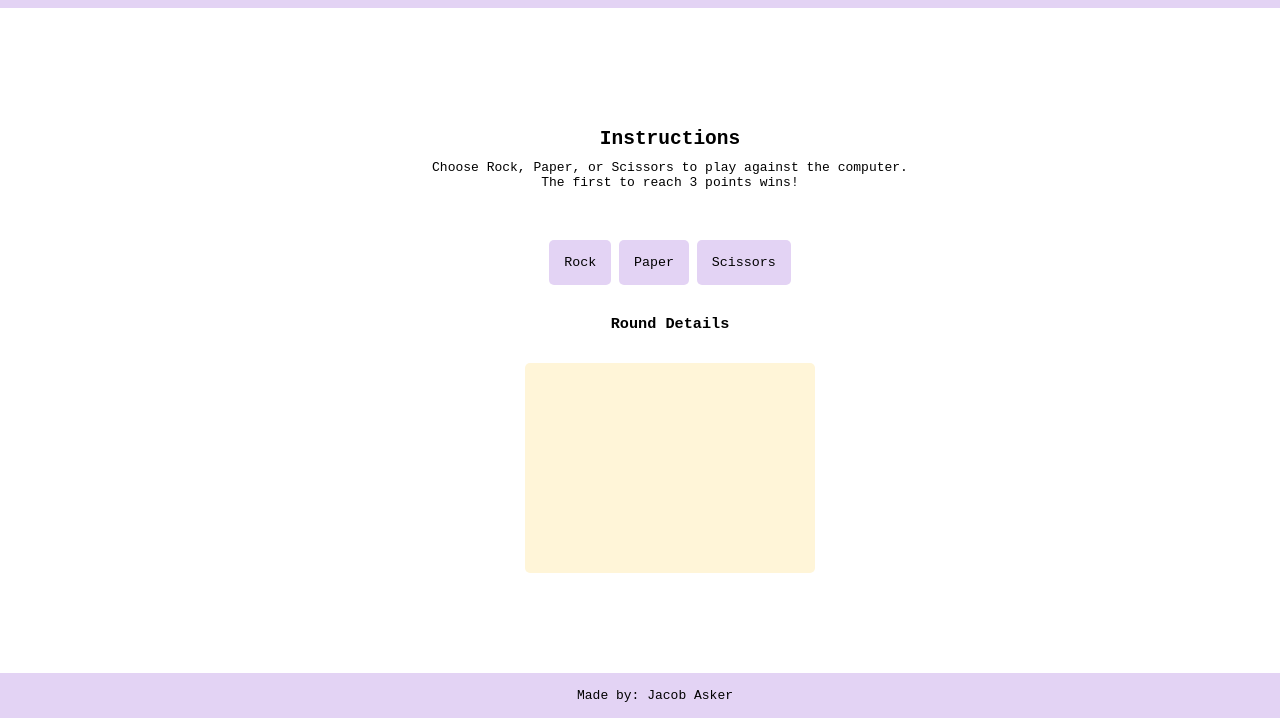
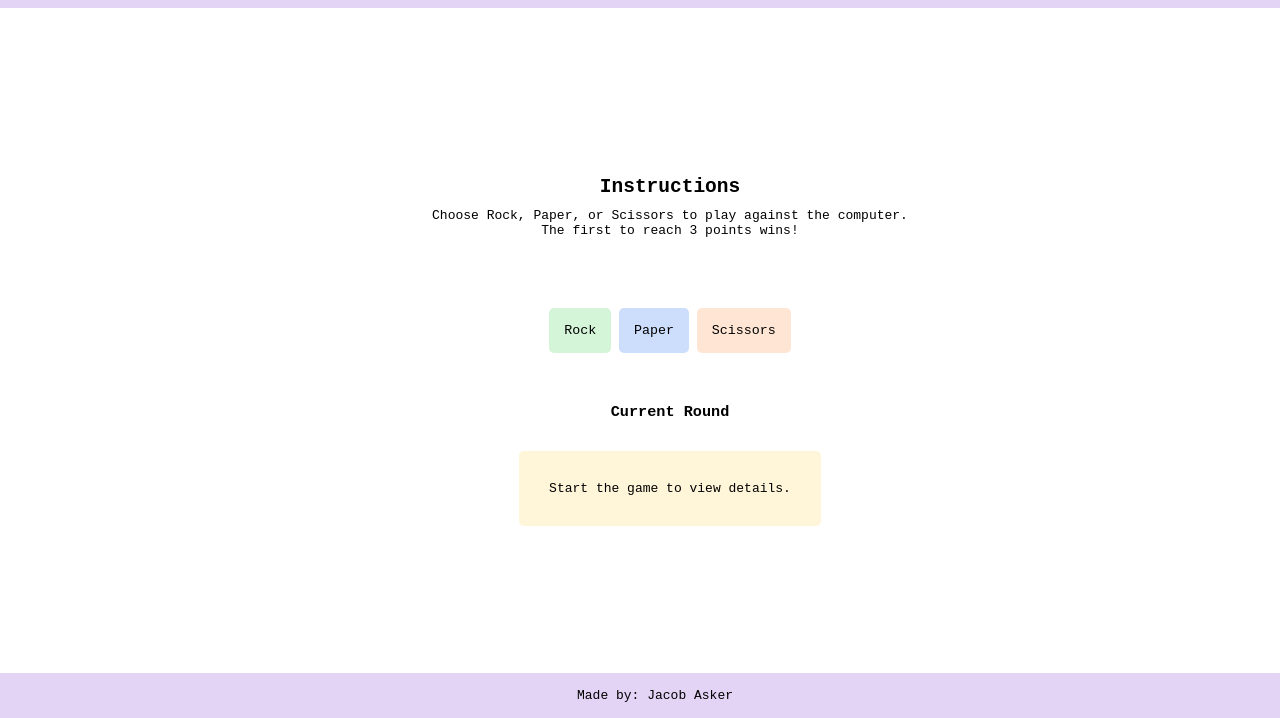
Before and after one commit to Jackan04/RockPaperScissors, a plain HTML site: page index.html in a window 1280 px wide. Shown: the part 82-800 px from the top of the page. Drawn offline with Linux system fonts and the light colour scheme.

Commit message:
Changed the styling of the play-buttons and improved small details of the design

```diff
--- a/index.html
+++ b/index.html
@@ -24,23 +24,10 @@
             <button id="scissors">Scissors</button>
         </div>
 
-        <h3>Round Details</h3>
+        <h3>Current Round</h3>
         <div id="results">
 
-            <!-- <div id="scores">
-
-            </div>
-
-            <div id="choices">
-                <b>Choices</b>
-            </div>
-
-            <div id="round-result">
-
-            </div> -->
-
-
-
+            <p>Start the game to view details.</p>
         </div>
 
 
--- a/style.css
+++ b/style.css
@@ -3,7 +3,6 @@
 :root{
     --primary-color: #E3D3F4;
     --secondary-color: #FFF5D8;
-    --accent-color: #D5F5D9;
     --padding: 15px;
     --padding-large: 30px;
     --margin: 20px;
@@ -18,11 +17,6 @@
 }
 
 body{
-    /* display: flex;
-    flex-direction: column;
-    justify-content: center;
-    align-items: center; */
-
     display: flex;
     flex-direction: column;
     justify-content: space-between;
@@ -66,8 +60,23 @@ button{
 }
 
 button:hover{
-    box-shadow: 0 4px 15px rgba(227, 211, 244, 1);
+    box-shadow: 0px 4px 10px rgba(20%, 20%, 20%, 0.4);
+    cursor: pointer;
 }
+
+#rock{
+    background-color: #D5F5D9;
+}
+
+#paper{
+    background-color: #CCDEFC;
+}
+
+#scissors{
+    background-color: #FFE5D3;
+}
+
+
 
 #instructions-container{
     display: flex;
@@ -81,12 +90,15 @@ button:hover{
 #results{
     display: flex;
     flex-direction: column;
-    gap: 10px;
+    gap: 20px;
     background-color: var(--secondary-color);
     padding: var(--padding-large);
     border-radius: var(--border-radius);
-    min-width: 230px;
-    min-height: 150px;
+
+}
+
+#button-container{
+    margin: var(--margin);
 }
 
 #champion{
```
Also changed, not shown: 1 other file.
